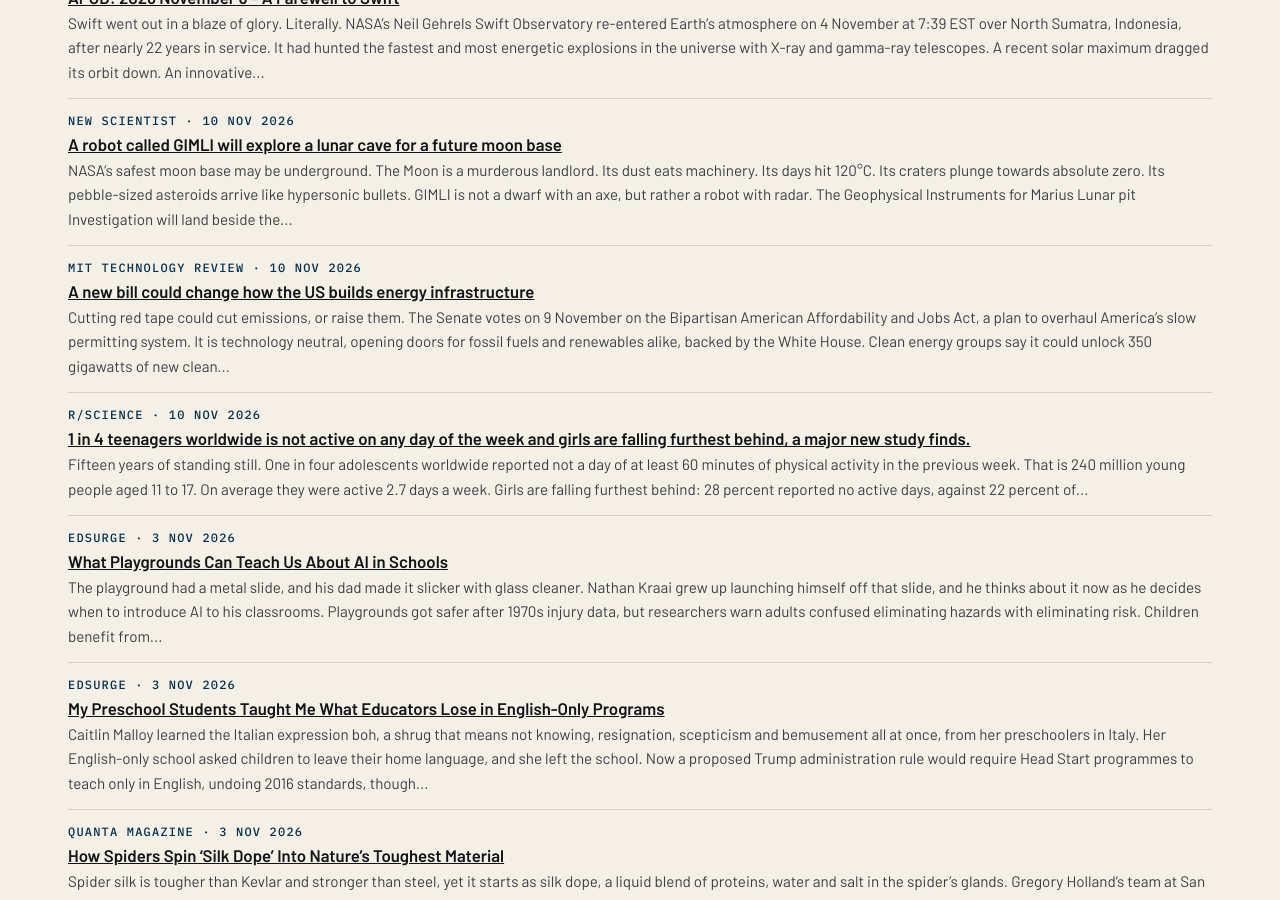
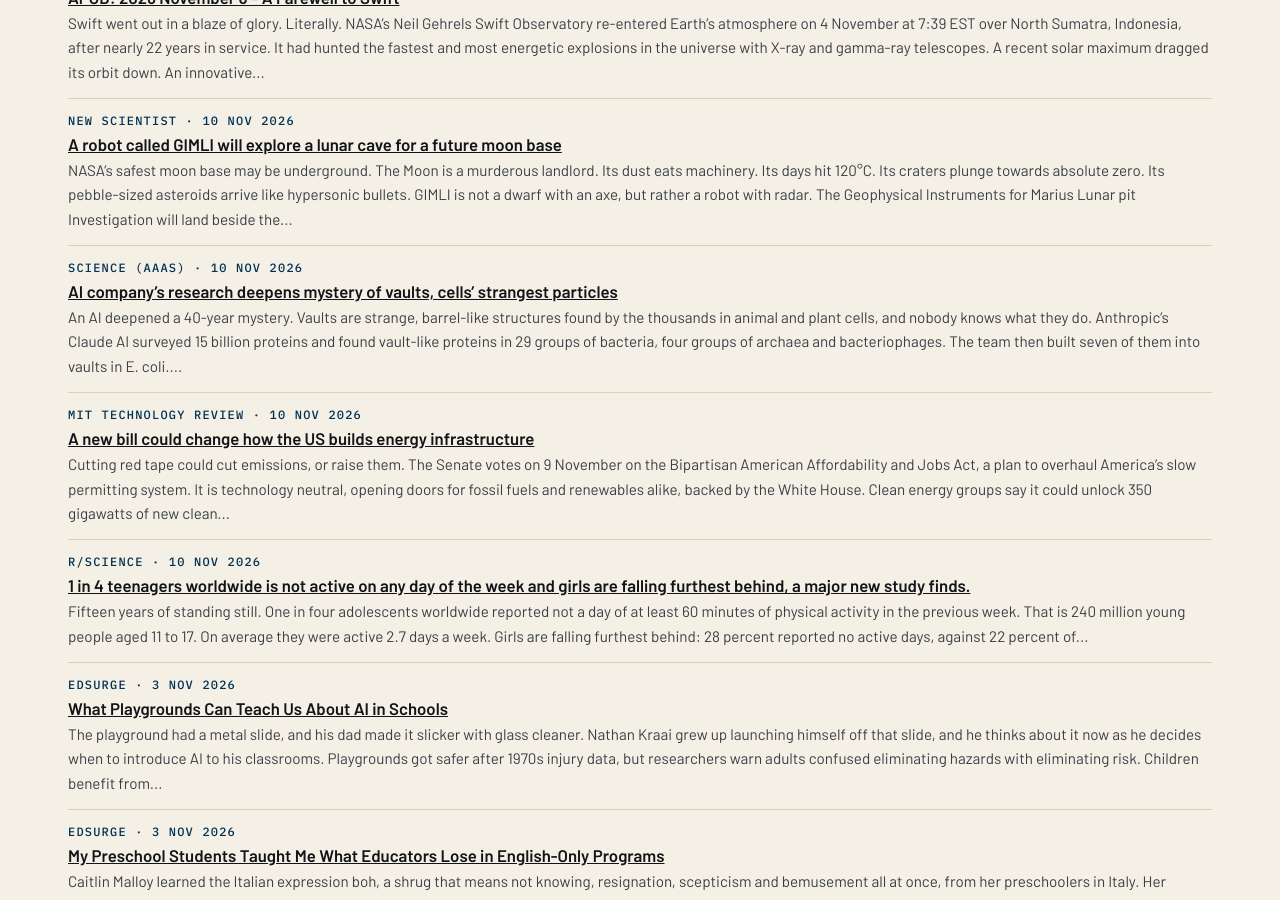
Before and after one commit to katz-news/katz.news, a Jekyll site: the page built from briefs/index.html, in a window 1280 px wide and 900 px high, scrolled down 3794 px. Built offline with Jekyll 4.4.1, drawn with Linux system fonts in a browser that asks for light colours.

Commit message:
Publish 2026-11-06

```diff
--- a/_data/build.yml
+++ b/_data/build.yml
@@ -1 +1 @@
-published_at: 2026-11-06T16:52:37Z
+published_at: 2026-11-06T16:59:34Z
--- /dev/null
+++ b/_posts/briefs/2026-11-05-ai-company-s-research-deepens-mystery-of-vaults-cells-strang.md
@@ -0,0 +1,9 @@
+---
+published: true
+title: AI company’s research deepens mystery of vaults, cells’ strangest particles
+date: 2026-11-10
+section: science
+source_name: Science (AAAS)
+source_url: https://www.science.org/content/article/ai-company-s-research-deepens-mystery-vaults-cells-strangest-particles
+---
+An AI deepened a 40-year mystery. Vaults are strange, barrel-like structures found by the thousands in animal and plant cells, and nobody knows what they do. Anthropic’s Claude AI surveyed 15 billion proteins and found vault-like proteins in 29 groups of bacteria, four groups of archaea and bacteriophages. The team then built seven of them into vaults in E. coli. One, made from a viral protein, was roomier and egg-shaped where human vaults are lemon-shaped. The function is still unknown, 40 years after their discovery. The verdict is vaultingly vague: an AI found the structure everywhere, and the purpose nowhere.
```
